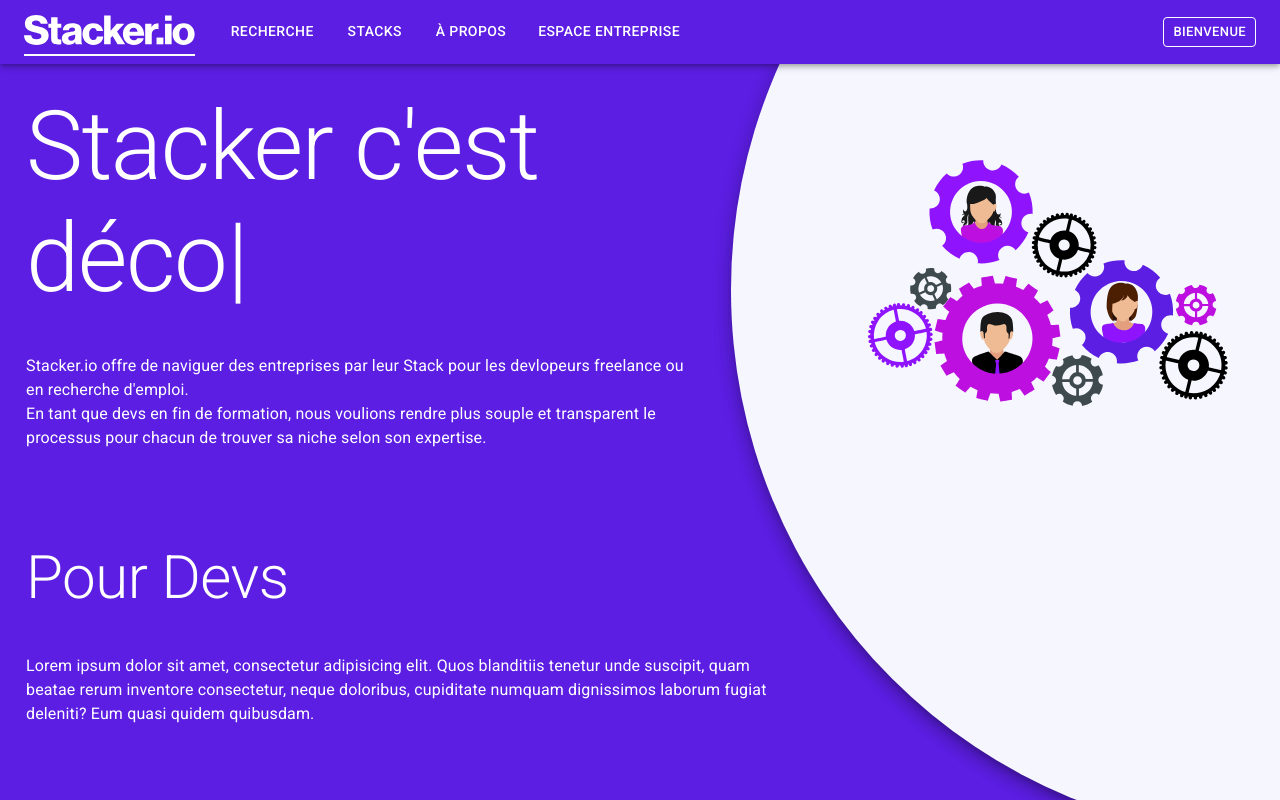
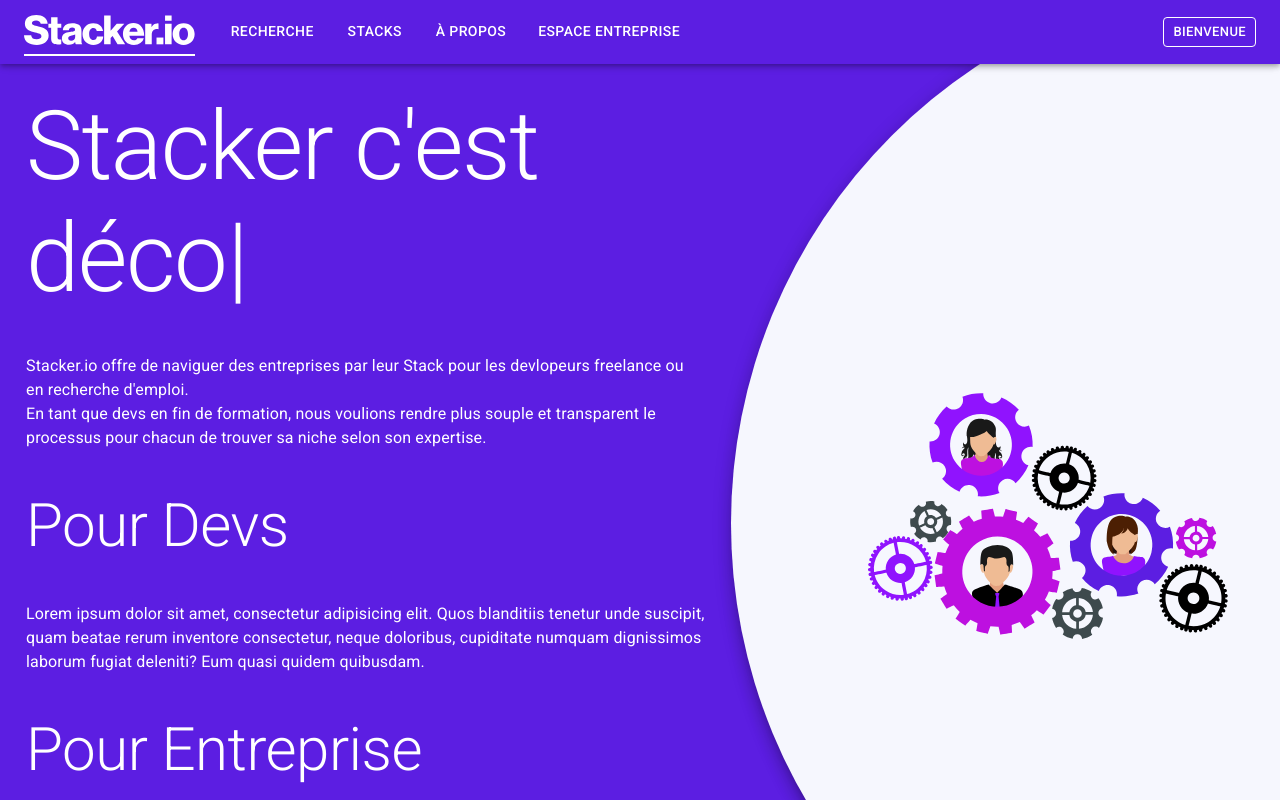
Before and after one commit to BFH92/front_stacker, a React (Create React App) app: page /about in a window 1280 px wide. Built offline with nearby package versions, Linux system fonts and the light colour scheme.

Commit message:
responsive-ish

```diff
--- a/src/Pages/About/about.scss
+++ b/src/Pages/About/about.scss
@@ -1,10 +1,84 @@
 @import "../../Styles/variables.scss";
+@import "../../Styles/mixins.scss";
 
-.container__about--right {
+.container__about {
+  position: relative;
+  display: grid;
+  background-color: $purple;
+  min-height: 100%;
+  overflow: hidden;
+
+  @include phone {
+    grid-template-rows: auto;
+  }
+  @include tablet-xs {
+    grid-template-rows: auto;
+  }
+  @include tablet-ls {
+    grid-template-columns: 4fr 3fr;
+  }
+
+  .container__about--left {
     color: $white;
     display: grid;
-    grid-column: span 2;
+    align-items: flex-start;
     place-items: center;
     max-width: 800px;
     padding: $padding * 2;
-};
+  }
+
+  .CTA--about{
+      display: flex;
+      align-items: flex-start;
+  }
+
+  .container__aboutsvg--right {
+    position: relative;
+    display: grid;
+    place-items: center;
+    z-index: 888;
+
+    .content--svg--about{
+        @include phone {
+            width: 60%;
+        }
+        @include tablet-xs {
+            width: 40%;
+        }
+        @include tablet-pt {
+            width: 45%;
+        }
+        @include tablet-ls {
+            width: 70%;
+            transform: translateX(11%);
+        }
+    }
+
+    .mask--color--about {
+        background-color: $light-grey;
+
+        @include phone {
+          position: absolute;
+          width: 150%;
+          aspect-ratio: 1/1;
+          border-radius: 50%;
+          transform: translateY(30%);
+        }
+        @include tablet-xs {
+          position: absolute;
+          width: 125%;
+          aspect-ratio: 1/1;
+          border-radius: 50%;
+          transform: translateY(32%);
+        }
+        @include tablet-ls {
+          position: absolute;
+          width: 200%;
+          aspect-ratio: 1/1;
+          border-radius: 50%;
+          left: 0;
+          transform: translateY(0%);
+        }
+    }
+  }
+}
--- a/src/Pages/About/index.jsx
+++ b/src/Pages/About/index.jsx
@@ -1,4 +1,5 @@
 import React, { useEffect, useRef } from "react";
+import { Link } from "react-router-dom";
 import lottie from "lottie-web";
 //styles
 import "./about.scss";
@@ -8,13 +9,12 @@ import "aos/dist/aos.css";
 import Typography from "@mui/material/Typography";
 //Typewriter
 import Typewriter from "typewriter-effect";
-import { Paper } from "@material-ui/core";
-import UIButton from "../../Components/UIButton";
+import { Paper, Button } from "@material-ui/core";
 
 const About = () => {
   const container = useRef(null);
 
-  useEffect (() => {
+  useEffect(() => {
     Aos.init({});
   }, []);
 
@@ -29,14 +29,15 @@ const About = () => {
   }, []);
 
   return (
-  <div className="container__home">
-    <div className="container__home--left">
-      <div className="content--text">
+    <div className="container__about">
+      <div className="container__about--left">
+        <div className="content--text--about">
           <Typography variant="h1" component="h1">
             Stacker c'est
             <Typewriter
               onInit={(typewriter) => {
-              typewriter.typeString("répérer")
+                typewriter
+                  .typeString("répérer")
                   .pauseFor(2500)
                   .start()
                   .pauseFor(200)
@@ -51,43 +52,47 @@ const About = () => {
             />
           </Typography>
           <Typography variant="body1" sx={{ mt: 5, mb: 5 }}>
-          Stacker.io offre de naviguer des entreprises par leur Stack pour les devlopeurs freelance ou en recherche d'emploi. <br />
-          En tant que devs en fin de formation, nous voulions rendre plus souple et transparent le processus pour chacun de trouver sa niche selon son expertise.
+            Stacker.io offre de naviguer des entreprises par leur Stack pour les
+            devlopeurs freelance ou en recherche d'emploi. <br />
+            En tant que devs en fin de formation, nous voulions rendre plus
+            souple et transparent le processus pour chacun de trouver sa niche
+            selon son expertise.
           </Typography>
-      </div>
-    </div>
-    <div className="container__home--right">
-      <Paper elevation={10} className="mask--color"></Paper>
-      <div className="content--svg" ref={container}></div>
-    </div>
-
-    <div className="container__about--right" >
-      <div className="content--text">
-      <Typography variant="h2" component="h2">Pour Devs</Typography>
+          <Typography variant="h2" component="h2">
+            Pour Devs
+          </Typography>
           <Typography variant="body1" sx={{ mt: 5, mb: 5 }}>
             Lorem ipsum dolor sit amet, consectetur adipisicing elit. Quos
             blanditiis tenetur unde suscipit, quam beatae rerum inventore
             consectetur, neque doloribus, cupiditate numquam dignissimos laborum
             fugiat deleniti? Eum quasi quidem quibusdam.
           </Typography>
+          <Typography variant="h2" component="h2">
+            Pour Entreprise
+          </Typography>
+          <Typography variant="body1" sx={{ mt: 5, mb: 5 }}>
+            Référencez-vous sur Stacker.io et faîtes découvrir vos atouts auprès
+            de nos milliers de développeurs.
+          </Typography>
+          <div className="CTA--about">
+            <Button
+              component={Link}
+              to="/search/company"
+              size="large"
+              variant="outlined"
+              style={{
+                color: "white",
+                borderColor: "white",
+              }}
+            >
+              découvrir stacker.io
+            </Button>
           </div>
         </div>
-
-    <div className="container__about--right">
-      <div className="content--text">
-      <Typography variant="h2" component="h2">Pour Entreprise</Typography>
-        <Typography variant="body1" sx={{ mt: 5, mb: 5 }}>
-        Référencez-vous sur Stacker.io et faîtes découvrir vos atouts auprès de nos milliers de développeurs.
-        </Typography>
       </div>
-      <div className="container__home--left">
-      <UIButton
-        color="inherit"
-        size="large"
-        variant="outlined"
-        content="découvrir stacker.io"
-      />
-    </div>
+      <div className="container__aboutsvg--right">
+        <Paper elevation={10} className="mask--color--about"></Paper>
+        <div className="content--svg--about" ref={container}></div>
       </div>
     </div>
   );
```
Lines whose indentation alone changed are shown as unchanged.
